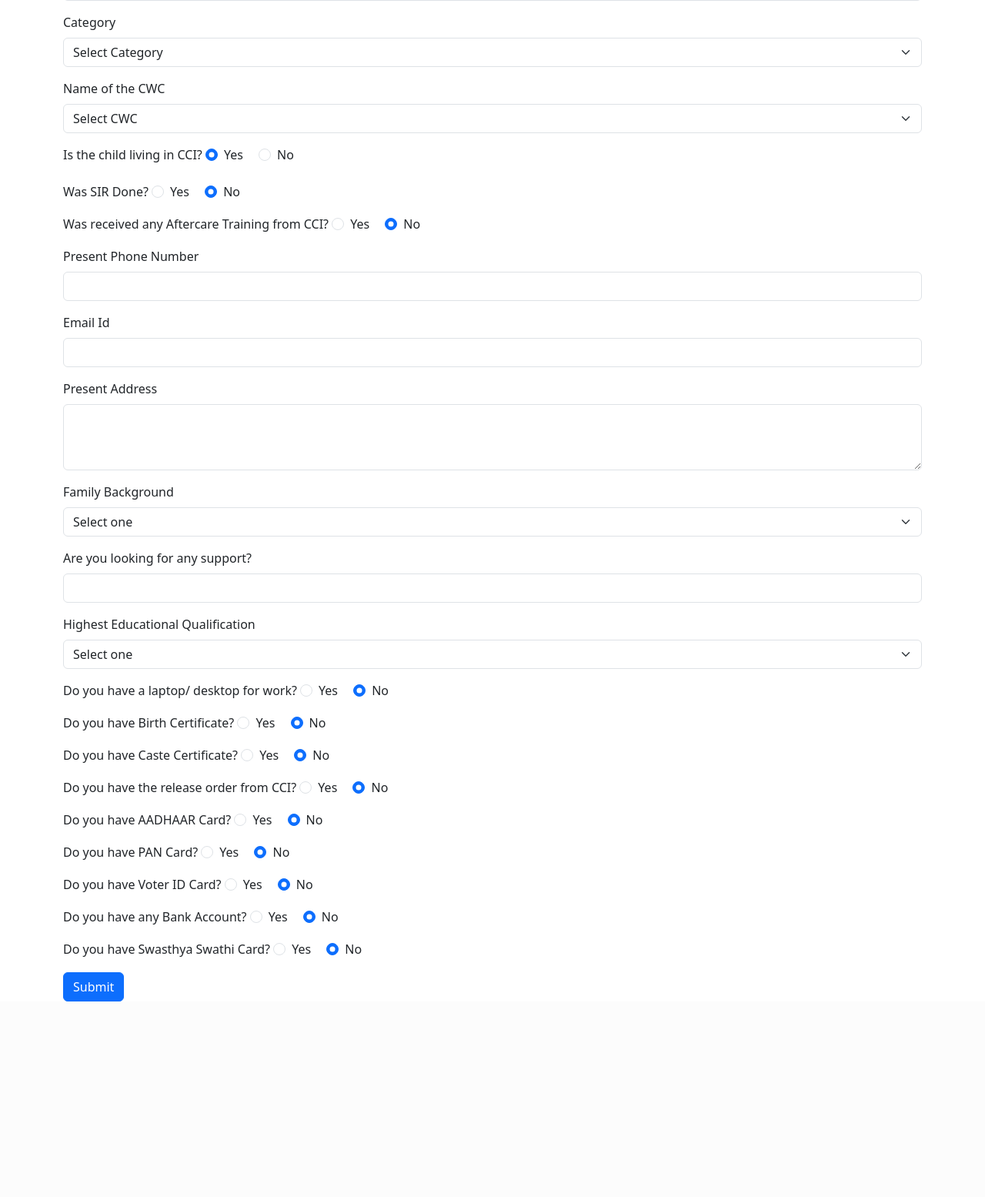
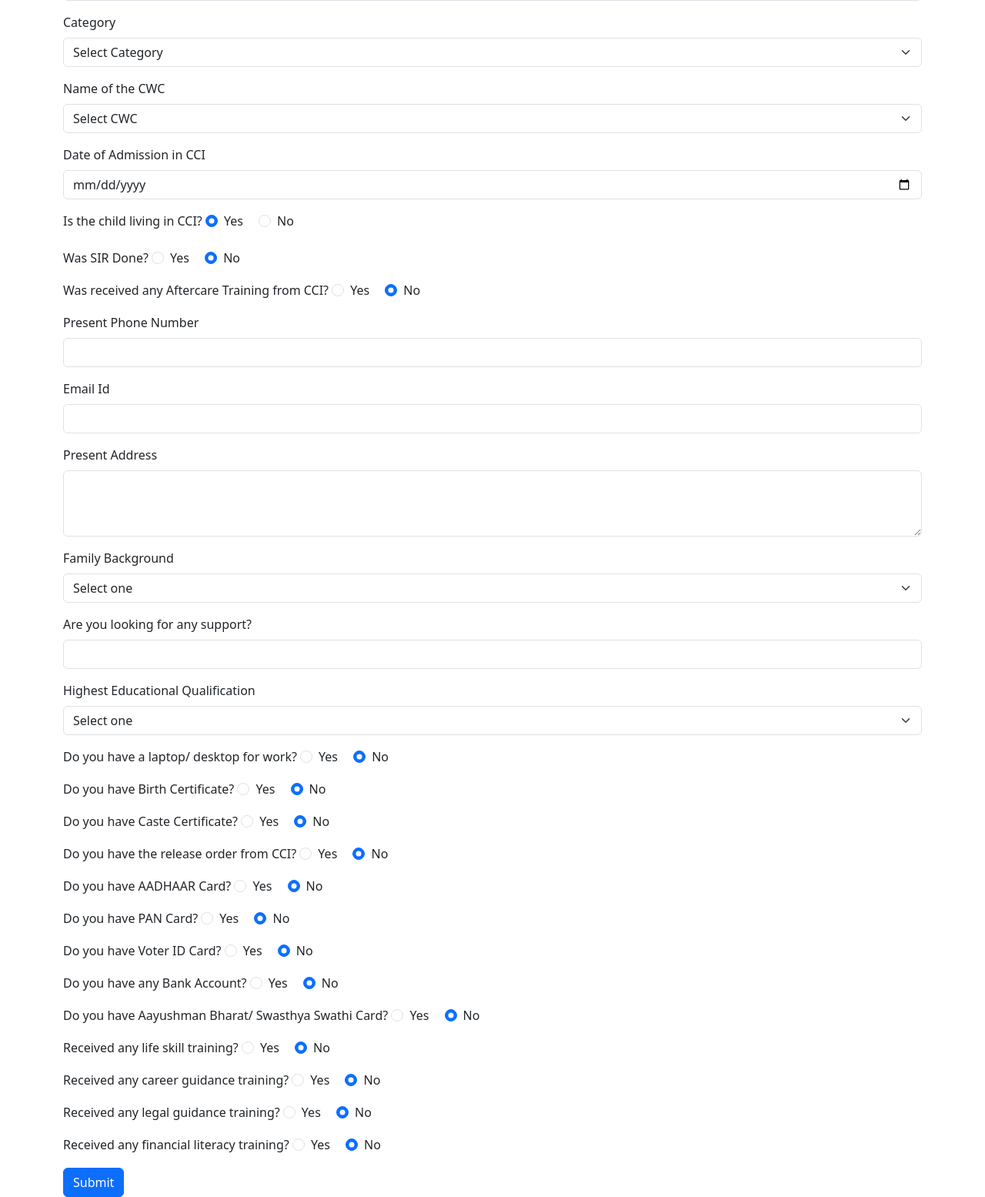
Before and after one commit to kiran86/careleavers-details-flask, a Flask app: page / in a window 1280 px wide. Shown: the part 555-2110 px from the top of the page at 77% size. Before the commit the page ends 1856 px from the top, so only its background shows below. Run offline with Flask 3, Linux system fonts and the light colour scheme; data that the repository does not hold is empty; some libraries are stand-ins or nearby versions.

Commit message:
Add admission date input and training options to the form

```diff
--- a/templates/index.html
+++ b/templates/index.html
@@ -87,6 +87,10 @@
           <select class="form-select" id="authority-name" name="authority-name" required>
             <option value="">Select CWC</option>
           </select>
+        </div>
+        <div class="mb-3">
+          <label for="admission-dt" class="form-label">Date of Admission in CCI</label>
+          <input type="date" class="form-control" id="admission-dt" name="admission-dt">
         </div>
         <div class="mb-3">
           <label for="is-in-cci" class="form-label">Is the child living in CCI?</label>
@@ -260,7 +264,7 @@
           </div>
         </div>
         <div class="mb-3">
-          <label class="control-label">Do you have Swasthya Swathi Card?</label>
+          <label class="control-label">Do you have Aayushman Bharat/ Swasthya Swathi Card?</label>
           <div class="form-check form-check-inline">
             <input type="radio" class="form-check-input" id="has-aayushman-yes" name="has-aayushman" value="Yes">
             <label class="form-check-label" for="has-aayushman-yes">Yes</label>
@@ -279,6 +283,50 @@
           <div class="form-check form-check-inline">
             <input type="radio" class="form-check-input" id="has-disability-cert-no" name="has-disability-cert" value="No" checked>
             <label class="form-check-label" for="has-disability-cert-no">No</label>
+          </div>
+        </div>
+        <div class="mb-3">
+          <label class="control-label">Received any life skill training?</label>
+          <div class="form-check form-check-inline">
+            <input type="radio" class="form-check-input" id="has-life-skill-yes" name="has-life-skill" value="Yes">
+            <label class="form-check-label" for="has-life-skill-yes">Yes</label>
+          </div>
+          <div class="form-check form-check-inline">
+            <input type="radio" class="form-check-input" id="has-life-skill-no" name="has-life-skill" value="No" checked>
+            <label class="form-check-label" for="has-life-skill-no">No</label>
+          </div>
+        </div>
+        <div class="mb-3">
+          <label class="control-label">Received any career guidance training?</label>
+          <div class="form-check form-check-inline">
+            <input type="radio" class="form-check-input" id="has-career-guidance-yes" name="has-career-guidance" value="Yes">
+            <label class="form-check-label" for="has-career-guidance-yes">Yes</label>
+          </div>
+          <div class="form-check form-check-inline">
+            <input type="radio" class="form-check-input" id="has-career-guidance-no" name="has-career-guidance" value="No" checked>
+            <label class="form-check-label" for="has-career-guidance-no">No</label>
+          </div>
+        </div>
+        <div class="mb-3">
+          <label class="control-label">Received any legal guidance training?</label>
+          <div class="form-check form-check-inline">
+            <input type="radio" class="form-check-input" id="has-legal-guidance-yes" name="has-legal-guidance" value="Yes">
+            <label class="form-check-label" for="has-legal-guidance-yes">Yes</label>
+          </div>
+          <div class="form-check form-check-inline">
+            <input type="radio" class="form-check-input" id="has-legal-guidance-no" name="has-legal-guidance" value="No" checked>
+            <label class="form-check-label" for="has-legal-guidance-no">No</label>
+          </div>
+        </div>
+        <div class="mb-3">
+          <label class="control-label">Received any financial literacy training?</label>
+          <div class="form-check form-check-inline">
+            <input type="radio" class="form-check-input" id="has-financial-lit-yes" name="has-financial-lit" value="Yes">
+            <label class="form-check-label" for="has-financial-lit-yes">Yes</label>
+          </div>
+          <div class="form-check form-check-inline">
+            <input type="radio" class="form-check-input" id="has-financial-lit-no" name="has-financial-lit" value="No" checked>
+            <label class="form-check-label" for="has-financial-lit-no">No</label>
           </div>
         </div>
         <button type="submit" class="btn btn-primary">Submit</button>
@@ -316,6 +364,7 @@
             <th>Age</th>
             <th>Category</th>
             <th>CWC</th>
+            <th>Date of Admission in CCI</th>
             <th>Released from CCI</th>
             <th>Is SIR Done?</th>
             <th>Is Aftercare Training Done?</th>
@@ -334,8 +383,12 @@
             <th>Has PAN?</th>
             <th>Has Voter ID?</th>
             <th>Has Bank Account?</th>
-            <th>Has Aayushman Bharat?</th>
+            <th>Has Aayushman Bhara/ Swasthya Swathi Card?</th>
             <th>Has Disability Certificate?</th>
+            <th>Received Life Skill Training?</th>
+            <th>Received Career Guidance Training?</th>
+            <th>Received Legal Guidance Training?</th>
+            <th>Received Financial Literacy Training?</th>
           </tr>
         </thead>
         <tbody>
@@ -569,6 +622,7 @@
             <td>${row.age}</td>
             <td>${row.category}</td>
             <td>${row.cwc_name}</td>
+            <td>${row.admission_dt}</td>
             <td>${row.release_dt}</td>
             <td>${row.is_sir_done ? "Yes" : "No"}</td>
             <td>${row.is_aftercare_trained ? "Yes" : "No"}</td>
@@ -589,6 +643,10 @@
             <td>${row.has_bank_acc ? "Yes" : "No"}</td>
             <td>${row.has_aayushman ? "Yes" : "No"}</td>
             <td>${row.has_disability_cert ? "Yes" : "No"}</td>
+            <td>${row.has_life_skill ? "Yes" : "No"}</td>
+            <td>${row.has_career_guidance ? "Yes" : "No"}</td>
+            <td>${row.has_legal_guidance ? "Yes" : "No"}</td>
+            <td>${row.has_financial_lit ? "Yes" : "No"}</td>
           `;
           tbody.appendChild(tr);
         });
```
Also changed, not shown: 1 other file.
